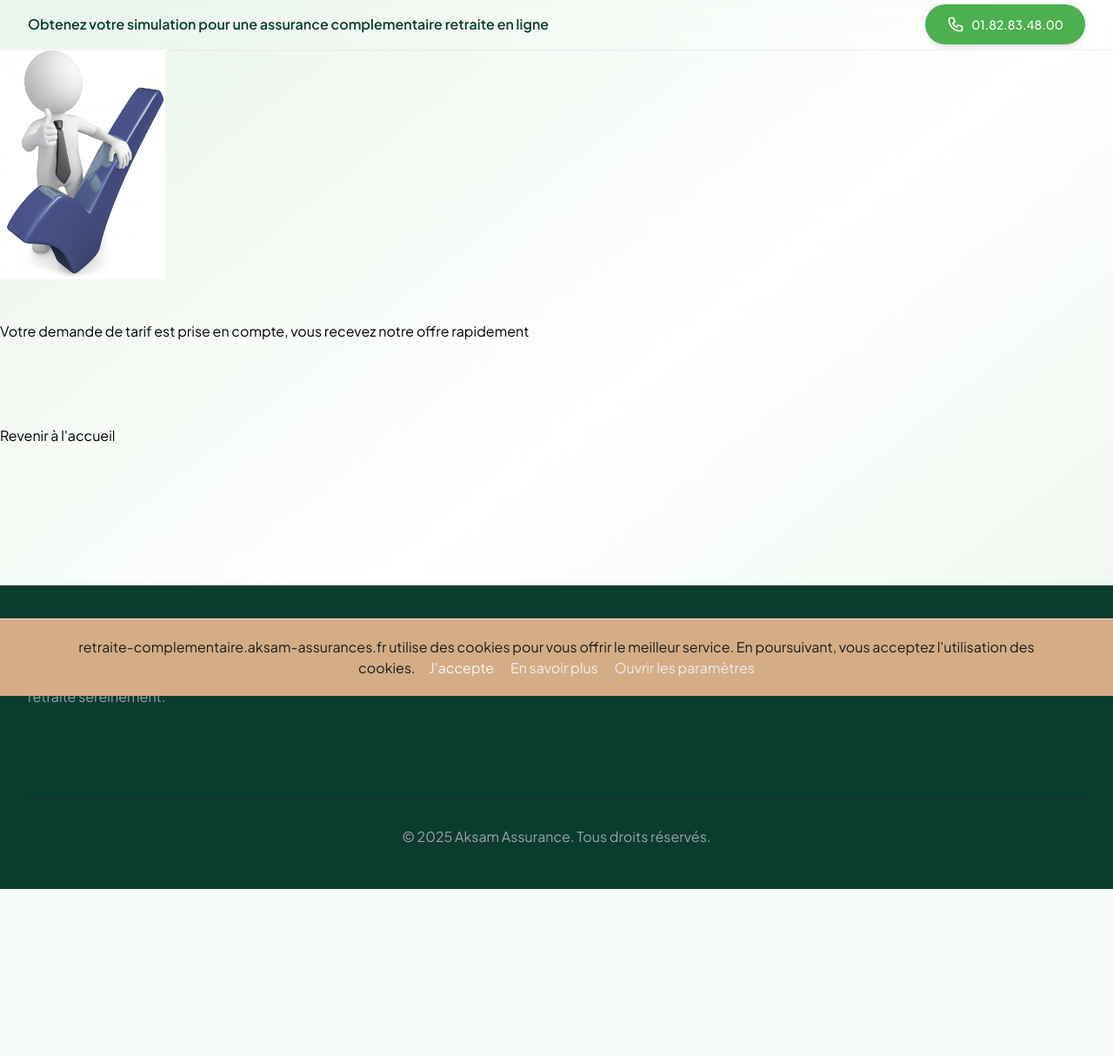
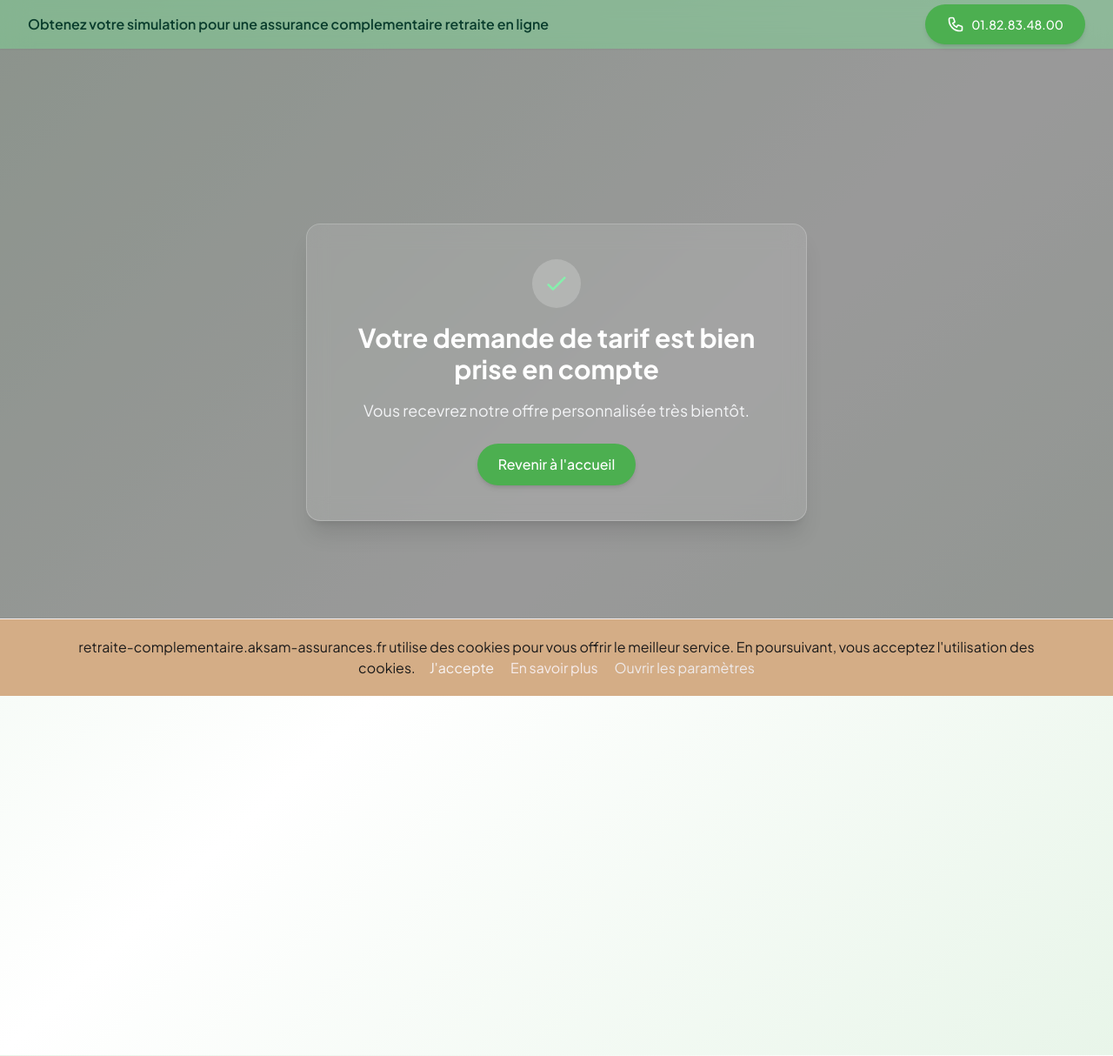
Before and after one commit to ELMACHHOUNE/projet-assurance-php, a Laravel app: page /assurance/retraite in a window 1280 px wide. Shown: the top 1214 px of the page at 87% size. Before the commit the page ends 1022 px from the top, so only its background shows below. Run offline with Laravel 8, Linux system fonts and the light colour scheme; the visitor is signed in with stand-in values (Sample User, id 1); some libraries are stand-ins or nearby versions.

Commit message:
Refactor response layout in response.blade.php to enhance visual appeal and user experience, including a new background design and updated content structure.

```diff
--- a/resources/views/layout/response.blade.php
+++ b/resources/views/layout/response.blade.php
@@ -3,32 +3,58 @@
 @extends('master')
 @section('contentresponse')
 
-<section id="monsection">
-    <div class="container">
-        <div class="row">
-            <div class="col-sm">
-                <div class="jumbotron jumbotron-fluid jumbotronresilie ">
-                    <div class="container">
-                        <img src="{{ asset('image/verifie.jpg') }}" class="img-fluid" alt="Responsive image"
-                            width="190px">
-                        <br>
-                        <br>
-                        <!-- <i class="fa fa-check-square-o" aria-hidden="true" style="height: 150px; color: #cf7b27;"></i> -->
-                        <p class="sucessmsg">Votre demande de tarif est prise en compte, vous recevez notre offre
-                            rapidement</p>
-                        <br>
-                        <br>
-                        <br>
-                        <br>
-                        <p class="msgre"><a href="https://retraite-complementaire.aksam-assurances.fr/">Revenir à l'accueil</a></p>
-                    </div>
-                </div>
-            </div>
-        </div>
+<section
+  id="monsection"
+  class="relative bg-scanlines min-h-[calc(100vh-56px)] w-full flex items-center justify-center px-4"
+>
+  <!-- Optional dark overlay (for better contrast) -->
+  <div class="absolute inset-0 bg-black/40"></div>
+
+  <!-- Content Box -->
+  <div
+    class="relative z-10 text-center text-white max-w-xl px-6 py-10 rounded-2xl backdrop-blur-md bg-white/10 border border-white/20 shadow-xl"
+  >
+    <!-- Icon -->
+    <div class="flex justify-center mb-4">
+      <div class="bg-white/20 p-3 rounded-full">
+        <svg
+          class="w-8 h-8 text-green-300"
+          fill="none"
+          stroke="currentColor"
+          viewBox="0 0 24 24"
+        >
+          <path
+            stroke-linecap="round"
+            stroke-linejoin="round"
+            stroke-width="2"
+            d="M5 13l4 4L19 7"
+          />
+        </svg>
+      </div>
+    </div>
+
+    <!-- Title -->
+    <h2 class="text-2xl sm:text-3xl font-bold mb-4">
+      Votre demande de tarif est bien prise en compte
+    </h2>
+
+    <!-- Subtitle -->
+    <p class="text-base sm:text-lg text-gray-100 mb-6">
+      Vous recevrez notre offre personnalisée très bientôt.
+    </p>
+
+    <!-- CTA Button -->
+    <a
+      href="https://retraite-complementaire.aksam-assurances.fr/"
+      class="inline-block px-6 py-3 bg-accent text-white font-medium rounded-full shadow-md hover:bg-accent/90 transition"
+    >
+      Revenir à l'accueil
+    </a>
+  </div>
 </section>
 
 
-<br><br><br><br>
+
 
 @endsection
 
--- a/resources/views/master.blade.php
+++ b/resources/views/master.blade.php
@@ -153,8 +153,9 @@
 <body class="bg-gradient-to-br from-light via-white to-light min-h-screen">
     <!-- Header Navigation - Simplified for legal page -->
     <header
-      class="bg-green/40 backdrop-blur-lg shadow-sm sticky top-0 z-50 border-b border-gray-100"
+      class="bg-[#438956]/60 backdrop-blur-lg shadow-sm sticky top-0 z-50 "
     >
+
       <nav class="max-w-7xl mx-auto px-4 sm:px-6 lg:px-8">
         <div class="flex justify-between items-center h-14">
           <!-- Title -->
@@ -230,7 +231,11 @@
       <div class="max-w-7xl mx-auto px-4 sm:px-6 lg:px-8 py-12">
         <div class="grid grid-cols-1 md:grid-cols-3 gap-8">
           <div>
-            <h3 class="text-xl font-bold mb-4">Aksam Assurance</h3>
+          <a href="./" class="block w-fit">
+              <h3 class="text-xl font-bold mb-4 hover:underline cursor-pointer">
+                Aksam Assurance
+              </h3>
+            </a>
             <p class="text-gray-400">
               Votre partenaire de confiance pour préparer votre retraite
               sereinement.
```
